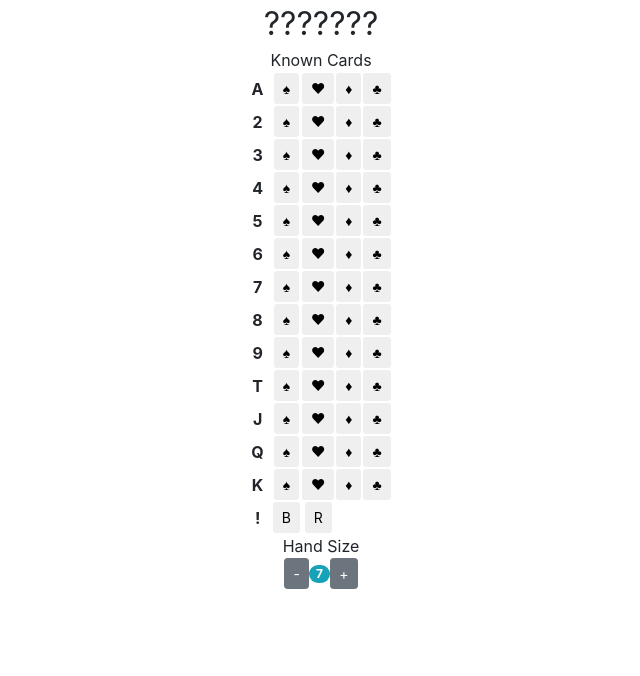
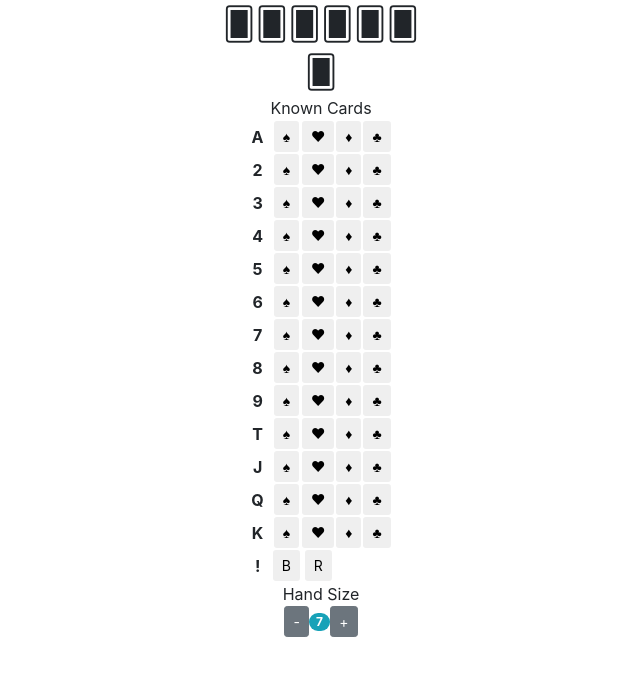
Before and after one commit to cpennington/yomi-hand-tracker, a React app: page / in a window 1280 px wide. Shown: the top 676 px of the page, without its empty margins (319-959 px from the left). Built offline with nearby package versions, Linux system fonts and the light colour scheme.

Commit message:
Wrap the hand at 6 cards

```diff
--- a/src/App.js
+++ b/src/App.js
@@ -25,7 +25,7 @@ class App extends Component {
       <div className="App">
         <Container>
           <Row>
-            <Col>
+            <Col className="justify-content-center">
               <HandDisplay cards={this.state.cards} cardsInHand={this.state.cardsInHand}/>
             </Col>
           </Row>
@@ -75,8 +75,10 @@ class App extends Component {
   }
 }
 
-const HandDiv = styled.div`
+const Hand = styled.div`
   font-size: 200%;
+  max-width: 7em;
+  margin: 0 auto;
 `
 
 class HandDisplay extends Component {
@@ -85,10 +87,10 @@ class HandDisplay extends Component {
       .filter(entry => entry[1] === IN_HAND)
       .map(entry => entry[0]);
     return (
-      <HandDiv>
+      <Hand>
         {inHand.map(card => <Card card={card} key={card}/>)}
-        {[...Array(Math.max(this.props.cardsInHand - inHand.length, 0)).keys()].map(ix => <span key={ix}>?</span>)}
-      </HandDiv>
+        {[...Array(Math.max(this.props.cardsInHand - inHand.length, 0)).keys()].map(ix => <span key={ix}>{String.fromCodePoint(0x1F0A0)}</span>)}
+      </Hand>
     );
   }}
 
```
